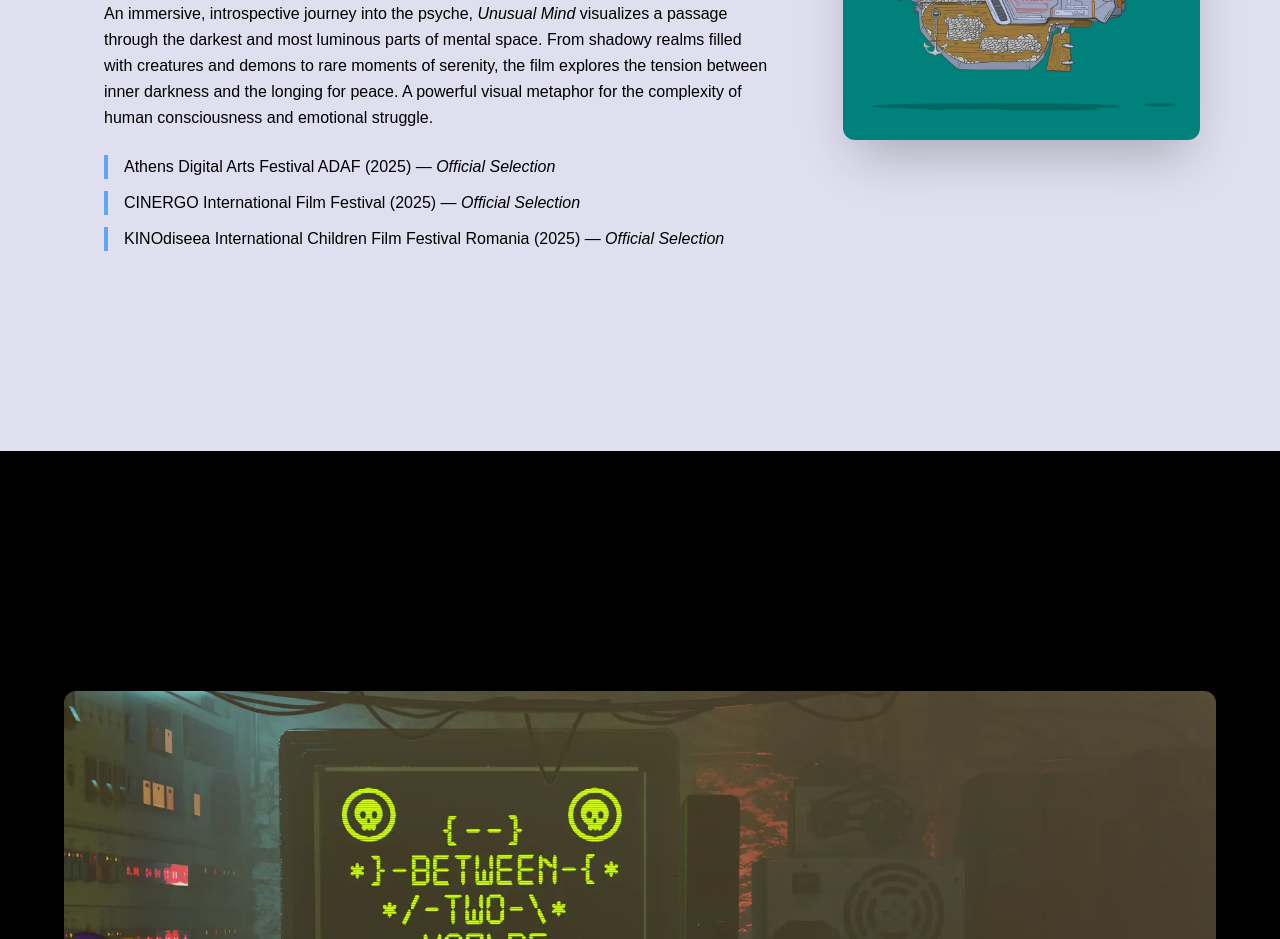
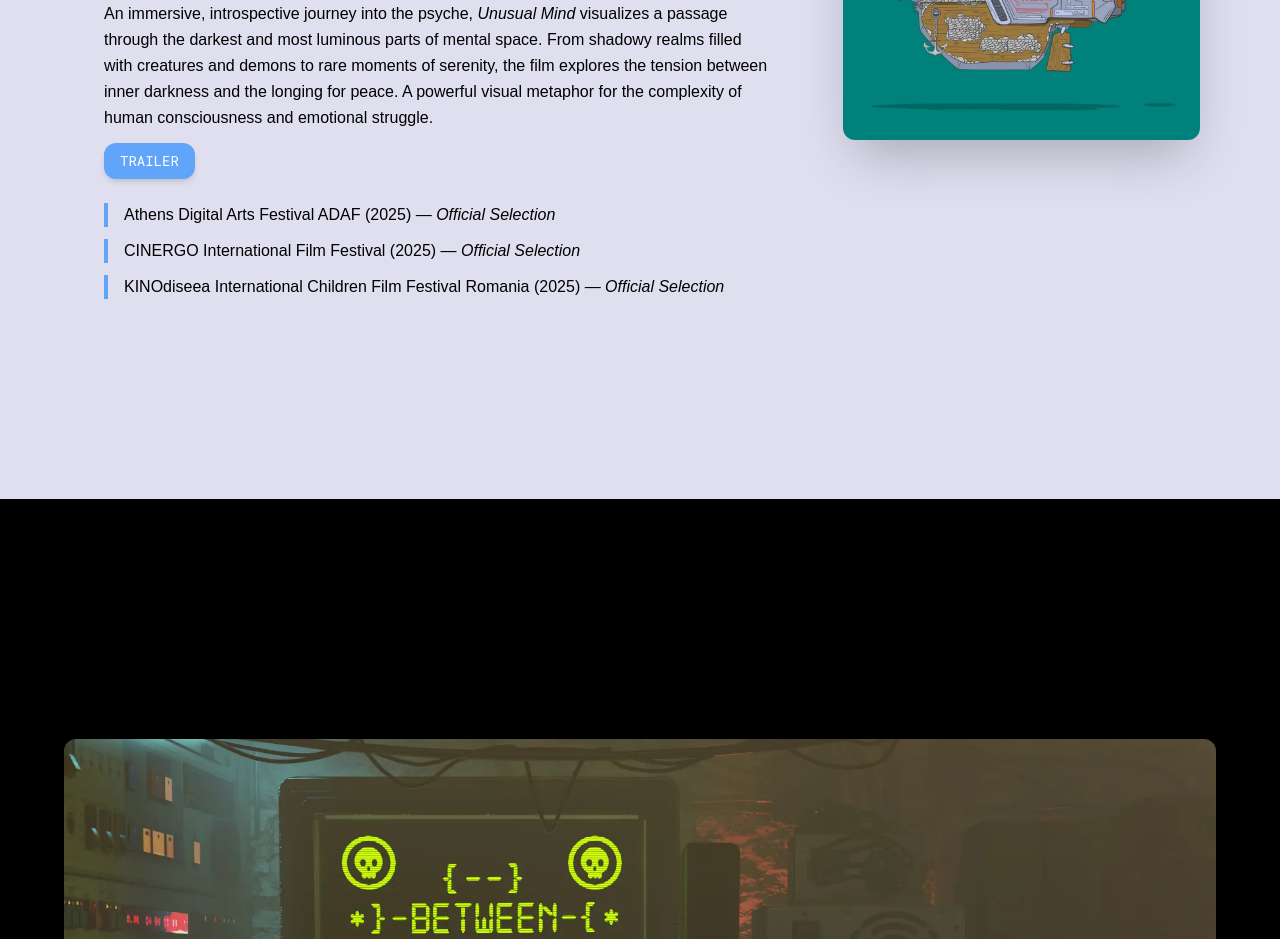
Before and after one commit to AmpatzidisSavvas/Artist-Portofolio, a React (Vite) app: page / in a window 1280 px wide. Shown: the part 1560-2499 px from the top of the page. Built offline with nearby package versions, Linux system fonts and the light colour scheme; a web font is replaced by a local one.

Commit message:
Improvments at About sector

```diff
--- a/src/components/About.jsx
+++ b/src/components/About.jsx
@@ -35,6 +35,16 @@ const About = () => {
 									mental space. From shadowy realms filled with creatures and demons to rare moments of serenity, the film explores the tension between inner
 									darkness and the longing for peace. A powerful visual metaphor for the complexity of human consciousness and emotional struggle.
 								</p>
+								<p className="mt-2 text-base leading-relaxed">
+									<a
+										href="https://vimeo.com/1023495298"
+										target="_blank"
+										rel="noopener noreferrer"
+										className="mt-1 inline-block font-general text-sm uppercase text-white bg-blue-400 hover:bg-blue-500 active:bg-blue-600 dark:bg-white dark:text-black dark:hover:bg-gray-200 transition-colors duration-300 ease-[cubic-bezier(0.65_0.05_0.36_1)] px-4 py-2 rounded-xl shadow-md cursor-pointer"
+									>
+										Trailer
+									</a>
+								</p>
 
 								{/* Festival Selections */}
 								<div className="mt-6 space-y-3">
```
